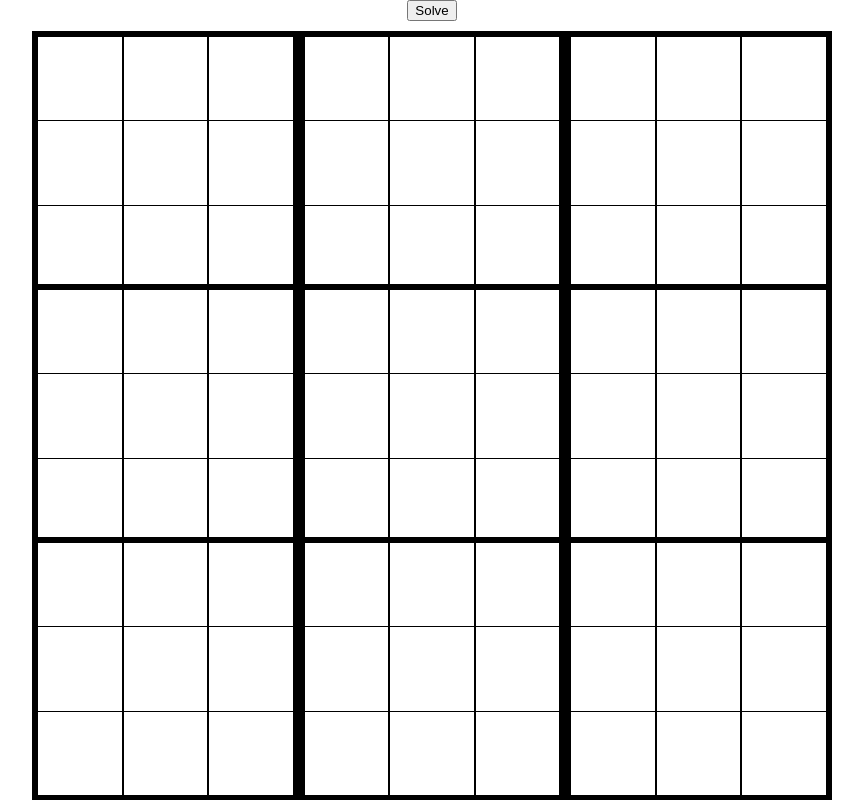
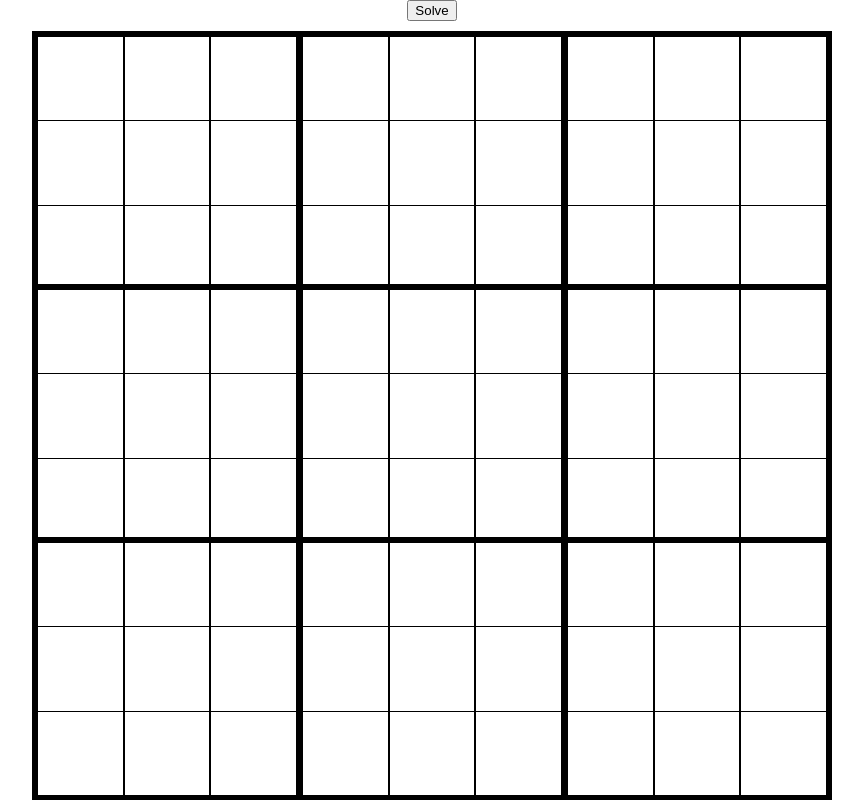
Before and after one commit to BDS-001/Sudoku-Solver, a plain HTML site: page index.html in a window 1280 px wide. Shown: the whole page, without its empty margins (208-1071 px from the left). Drawn offline with Linux system fonts and the light colour scheme.

Commit message:
removed the rightr boarder from the first two board sections in each board row to prevent borders from overlapping

```diff
--- a/index.html
+++ b/index.html
@@ -12,46 +12,46 @@
     <div id="board">
         <!-- (div.board-row>(div.board-section>(div.board-section-row>input[type="number" min="1" max="9"].number-box*3)*3)*3)*3 -->
         <div class="board-row">
-            <div class="board-section">
+            <div class="board-section remove-right-border">
                 <div class="board-section-row"><input type="text" class="number-box"><input type="text" class="number-box"><input type="text" class="number-box"></div>
                 <div class="board-section-row"><input type="text" class="number-box"><input type="text" class="number-box"><input type="text" class="number-box"></div>
                 <div class="board-section-row"><input type="text" class="number-box"><input type="text" class="number-box"><input type="text" class="number-box"></div>
             </div>
-            <div class="board-section">
+            <div class="board-section remove-right-border">
                 <div class="board-section-row"><input type="text" class="number-box"><input type="text" class="number-box"><input type="text" class="number-box"></div>
                 <div class="board-section-row"><input type="text" class="number-box"><input type="text" class="number-box"><input type="text" class="number-box"></div>
                 <div class="board-section-row"><input type="text" class="number-box"><input type="text" class="number-box"><input type="text" class="number-box"></div>
             </div>
-            <div class="board-section">
+            <div class="board-section ">
                 <div class="board-section-row"><input type="text" class="number-box"><input type="text" class="number-box"><input type="text" class="number-box"></div>
                 <div class="board-section-row"><input type="text" class="number-box"><input type="text" class="number-box"><input type="text" class="number-box"></div>
                 <div class="board-section-row"><input type="text" class="number-box"><input type="text" class="number-box"><input type="text" class="number-box"></div>
             </div>
         </div>
         <div class="board-row">
-            <div class="board-section">
+            <div class="board-section remove-right-border">
                 <div class="board-section-row"><input type="text" class="number-box"><input type="text" class="number-box"><input type="text" class="number-box"></div>
                 <div class="board-section-row"><input type="text" class="number-box"><input type="text" class="number-box"><input type="text" class="number-box"></div>
                 <div class="board-section-row"><input type="text" class="number-box"><input type="text" class="number-box"><input type="text" class="number-box"></div>
             </div>
-            <div class="board-section">
+            <div class="board-section remove-right-border">
                 <div class="board-section-row"><input type="text" class="number-box"><input type="text" class="number-box"><input type="text" class="number-box"></div>
                 <div class="board-section-row"><input type="text" class="number-box"><input type="text" class="number-box"><input type="text" class="number-box"></div>
                 <div class="board-section-row"><input type="text" class="number-box"><input type="text" class="number-box"><input type="text" class="number-box"></div>
             </div>
-            <div class="board-section">
+            <div class="board-section ">
                 <div class="board-section-row"><input type="text" class="number-box"><input type="text" class="number-box"><input type="text" class="number-box"></div>
                 <div class="board-section-row"><input type="text" class="number-box"><input type="text" class="number-box"><input type="text" class="number-box"></div>
                 <div class="board-section-row"><input type="text" class="number-box"><input type="text" class="number-box"><input type="text" class="number-box"></div>
             </div>
         </div>
         <div class="board-row">
-            <div class="board-section">
+            <div class="board-section remove-right-border">
                 <div class="board-section-row"><input type="text" class="number-box"><input type="text" class="number-box"><input type="text" class="number-box"></div>
                 <div class="board-section-row"><input type="text" class="number-box"><input type="text" class="number-box"><input type="text" class="number-box"></div>
                 <div class="board-section-row"><input type="text" class="number-box"><input type="text" class="number-box"><input type="text" class="number-box"></div>
             </div>
-            <div class="board-section">
+            <div class="board-section remove-right-border">
                 <div class="board-section-row"><input type="text" class="number-box"><input type="text" class="number-box"><input type="text" class="number-box"></div>
                 <div class="board-section-row"><input type="text" class="number-box"><input type="text" class="number-box"><input type="text" class="number-box"></div>
                 <div class="board-section-row"><input type="text" class="number-box"><input type="text" class="number-box"><input type="text" class="number-box"></div>
--- a/styles.css
+++ b/styles.css
@@ -43,3 +43,7 @@ body {
     padding: 0;
     margin: 0;
 }
+
+.remove-right-border {
+    border-right: none;
+}
```
